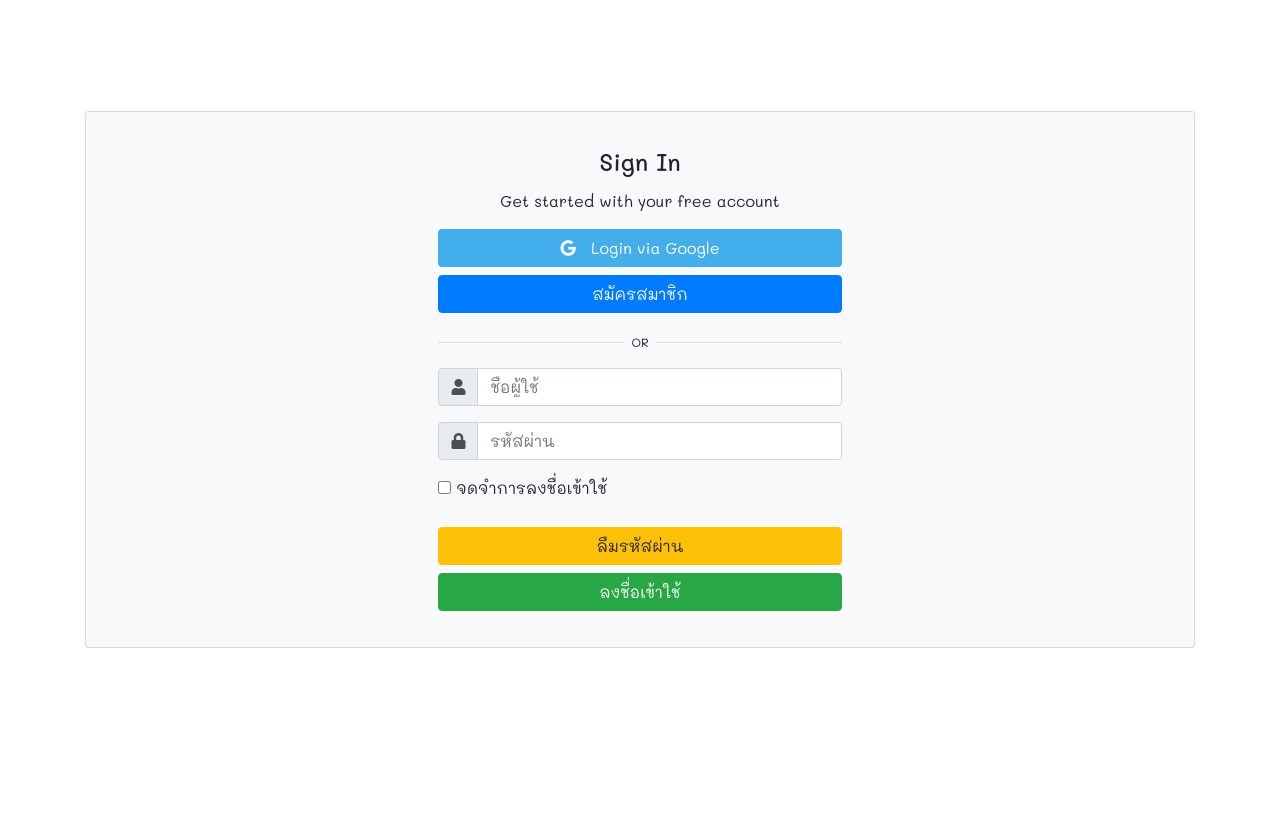
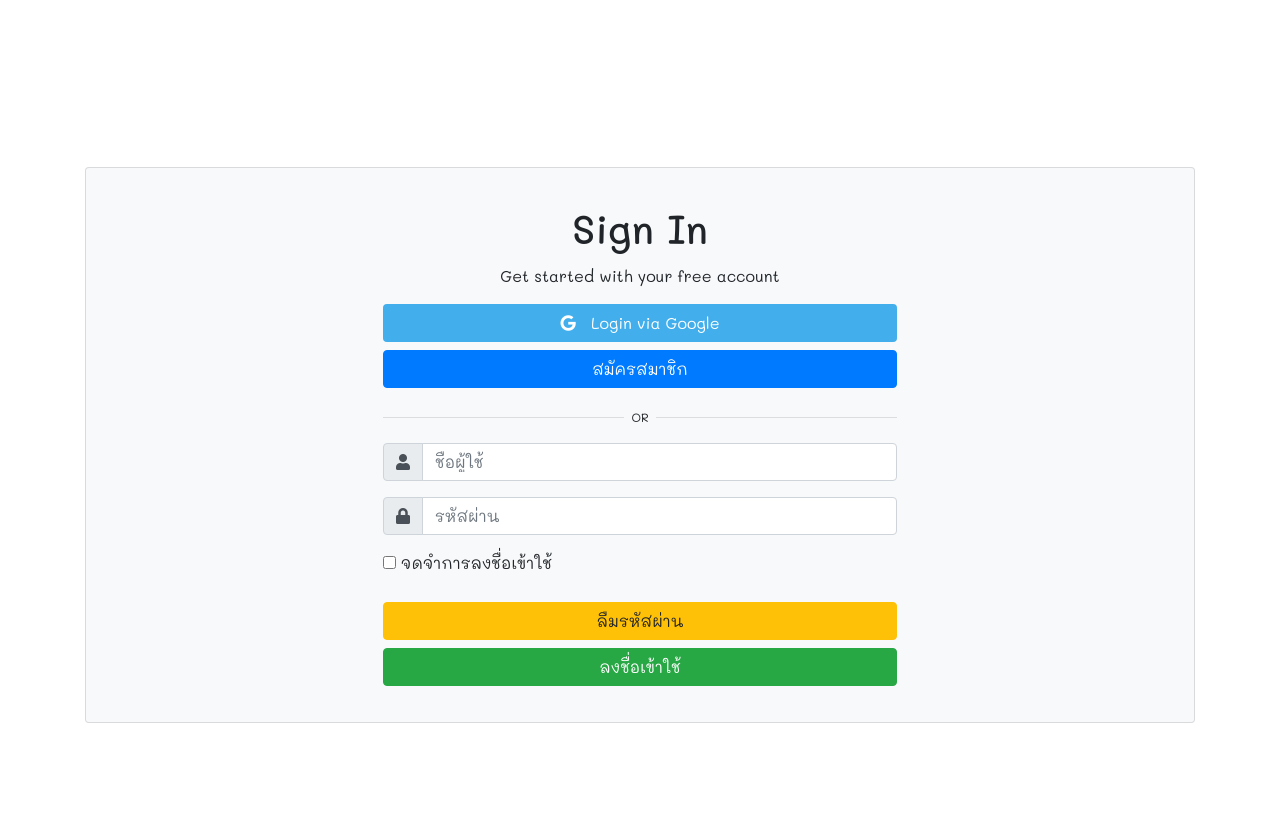
Before and after one commit to KMITL-PreElec9/Website, a Django app: page /accounts/login/ in a window 1280 px wide. Before the commit the page ends 648 px from the top, so only its background shows below. Run offline with Django 3.2, Linux system fonts and the light colour scheme; some libraries are stand-ins or nearby versions.

Commit message:
no message

```diff
--- a/EEWeb/site_auth/templates/account/login.html
+++ b/EEWeb/site_auth/templates/account/login.html
@@ -3,13 +3,13 @@
 {% load account socialaccount %}
 {% block head_title %}{% trans "Sign In" %}{% endblock %}
 {% block content %}
-<div style="padding-top: 10%;">
-<div class="card bg-light">
-<article class="card-body mx-auto" style="width: 40%;">
-	<h4 class="card-title mt-3 text-center">{% trans "Sign In" %}</h4>
+<div style="padding-top: 15%; padding-bottom: 10%;">
+<div class="card bg-light" >
+<article class="card-body mx-auto" style="width: 50%;">
+	<h1 class="card-title mt-3 text-center">{% trans "Sign In" %}</h1>
 	<p class="text-center">Get started with your free account</p>
 	<p>
-		<a href="../google/login/?process=login" class="btn btn-block btn-twitter"> <i class="fab fa-google"></i>   Login via Google</a>
+		<a href="../google/login/?process=login" class="btn btn-block btn-twitter"><i class="fab fa-google"></i>   Login via Google</a>
     <a type="submit" class="btn btn-primary btn-block" href="../signup"> สมัครสมาชิก </a>
 	</p>
 	<p class="divider-text">
--- a/EEWeb/site_auth/templates/account/password_change.html
+++ b/EEWeb/site_auth/templates/account/password_change.html
@@ -5,7 +5,7 @@
 {% block head_title %}{% trans "Change Password" %}{% endblock %}
 
 {% block content %}
-<div style="padding-top: 10%;">
+<div style="padding-top: 10%; padding-bottom: 10%;">
     <div class="card bg-light">
     <article class="card-body mx-auto" style="width: 50%;">
     <h1 class="card-title mt-3 text-center">เปลื่ยนรหัสผ่าน</h1>
@@ -40,12 +40,16 @@
             {{ form.password2 }}
         </div>
         <p><label for="id_password2"></label> </p>
+
         <button type="submit" name="action" class="btn btn-success btn-block" > เปลื่ยนรหัสผ่าน </button>
         <!--<button type="submit" name="action">{% trans "Change Password" %}</button> -->
         <a  class="btn btn-warning btn-block"  href="{% url 'account_reset_password' %}"> ลืมรหัสผ่าน  </a>
         <p></p>
+
     </form>
+
     </article>
+
     </div>
     </div>
 {% endblock %}
--- a/EEWeb/site_auth/templates/account/password_reset.html
+++ b/EEWeb/site_auth/templates/account/password_reset.html
@@ -6,8 +6,8 @@
 {% block head_title %}{% trans "Password Reset" %}{% endblock %}
 
 {% block content %}
-<div style="padding-top: 20%;">
-    <div class="card bg-light "  >
+<div style="padding-top: 10%; padding-bottom: 10%;">
+    <div class="card bg-light " style="margin-top: 5%;"  >
     <article class="card-body mx-auto" style="width: 50%; ">
 <h1 class="card-title mt-3 text-center">{% trans "รีเซ็ตรหัสผ่าน" %}</h1>
 
--- a/EEWeb/site_auth/templates/account/signup.html
+++ b/EEWeb/site_auth/templates/account/signup.html
@@ -5,9 +5,9 @@
 {% block head_title %}{% trans "Signup" %}{% endblock %}
 
 {% block content %}
-<div style="padding-top: 10%;">
-<div class="card bg-light "  >
-<article class="card-body mx-auto" style="width: 50%; ">
+<div style="padding-top: 10%; padding-bottom: 10%;">
+<div class="card bg-light" style="margin: auto;" >
+<article class="card-body mx-auto" style="width: 50%;" >
 <h1 class="card-title mt-3 text-center"> สมัครสมาชิก </h1>
 <p></p>
 <p>{% blocktrans %}Already have an account? Then please <a href="{{ login_url }}">sign in</a>.{% endblocktrans %}</p>
--- a/EEWeb/static/assets/css/style_backup.css
+++ b/EEWeb/static/assets/css/style_backup.css
@@ -174,7 +174,7 @@ h1, h2, h3, h4, h5, h6 {
 .nav-menu a {
   display: block;
   position: relative;
-  color: #124265;
+  color: #2987ca;
   transition: 0.3s;
   font-size: 14px;
   font-family: "Open Sans", sans-serif;
--- a/EEWeb/templates/base.html
+++ b/EEWeb/templates/base.html
@@ -37,6 +37,11 @@
   * Author: BootstrapMade.com
   * License: https://bootstrapmade.com/license/
   ======================================================== -->
+<style>
+  header nav ul li a{
+    color: rgb(255, 0, 0);
+  }
+</style>
 </head>
 
 <body>
```
Also changed, not shown: 1 other file.
